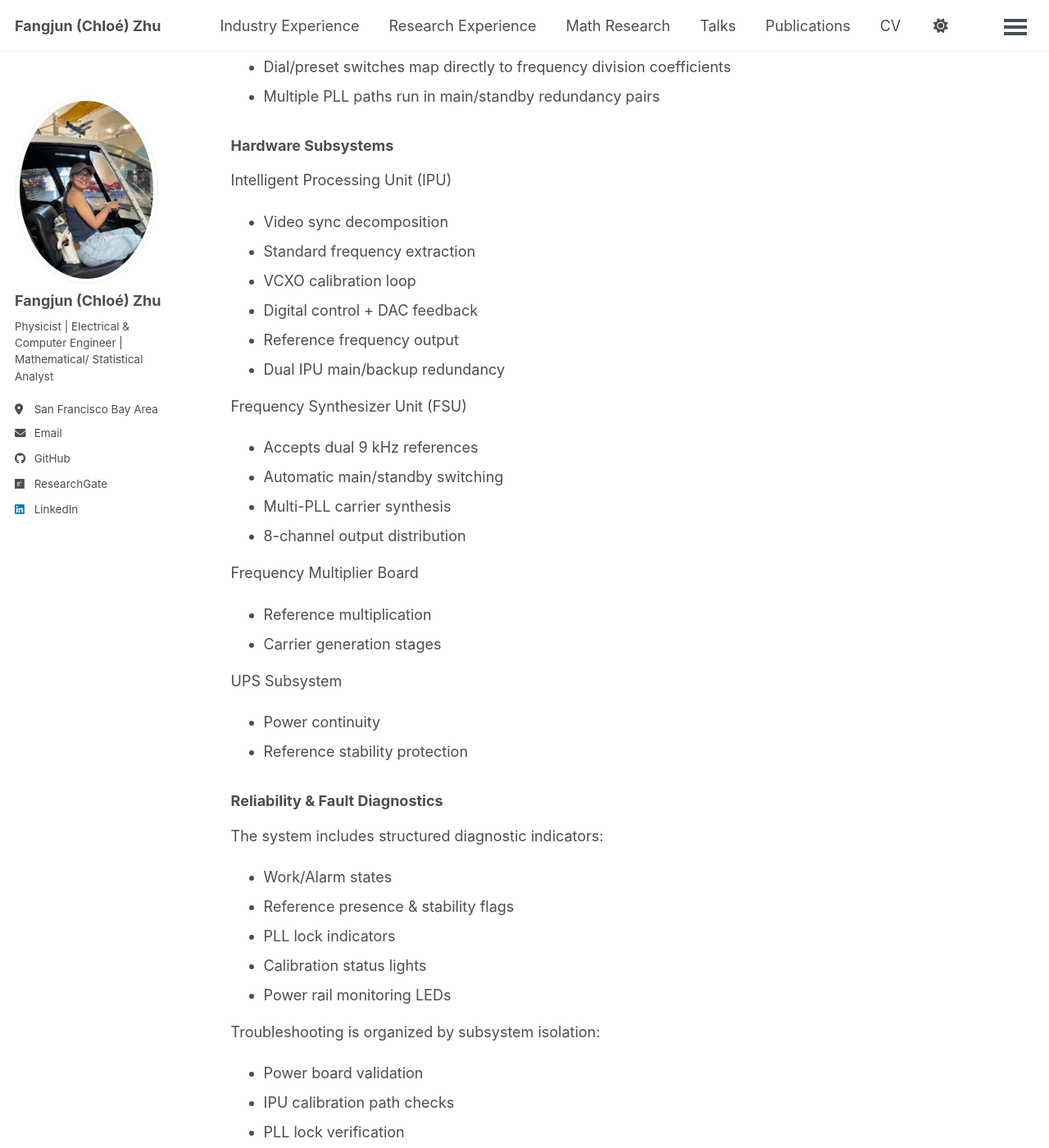
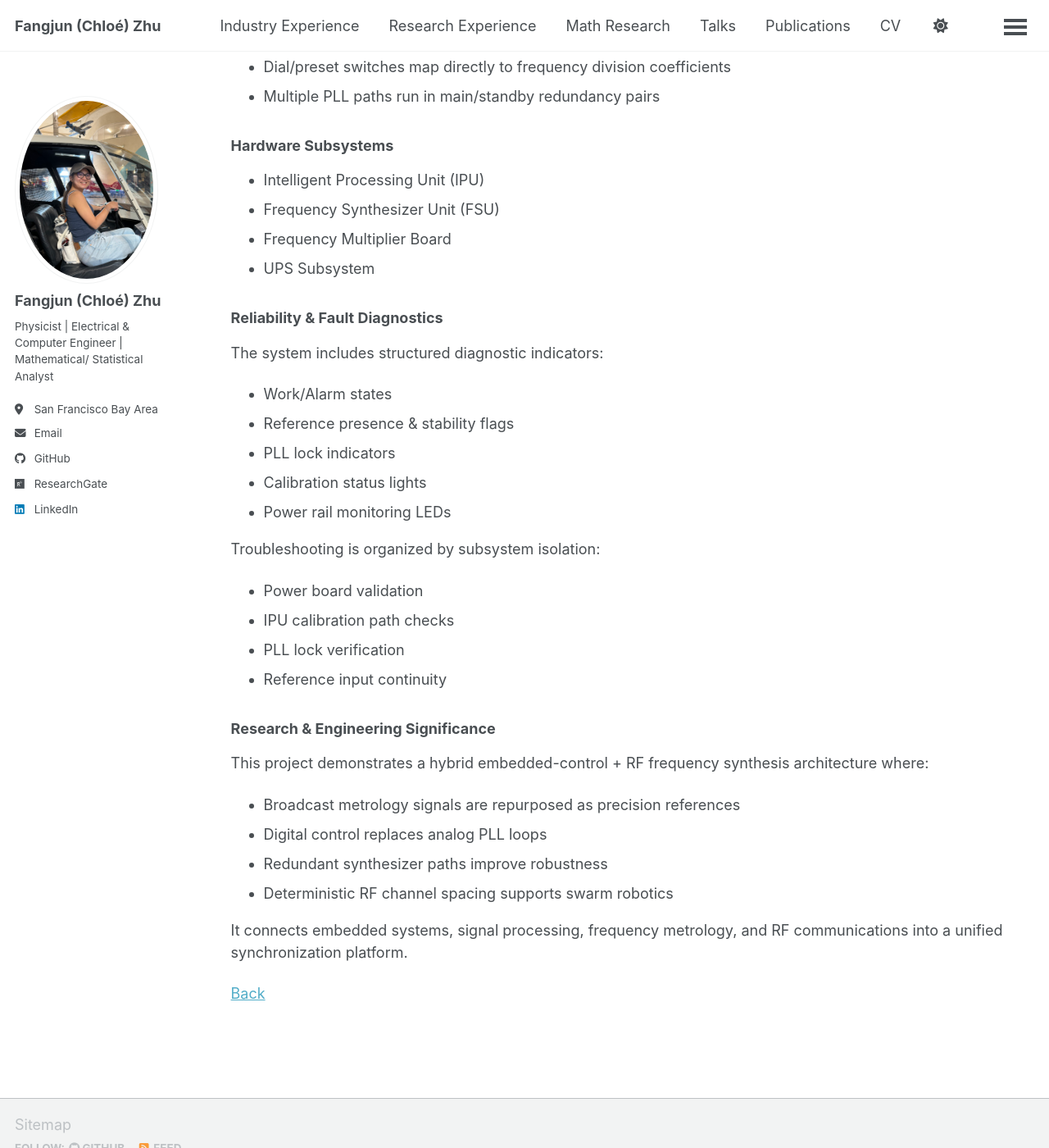
Before and after one commit to ChloeZhu1/ChloeZhu1.github.io, a Jekyll site: the page built from _pages/physics-and-engineering-research.md, in a window 1280 px wide and 1400 px high, scrolled down 7862 px. Shown: the whole window at 82% size. Built offline with Jekyll 4.4.1, drawn with Linux system fonts in a browser that asks for light colours; a script bundle is joined from its source files by our own code; library files that are not in the unit come from our copies.

Commit message:
Update physics-and-engineering-research.md

```diff
--- a/_pages/physics-and-engineering-research.md
+++ b/_pages/physics-and-engineering-research.md
@@ -140,7 +140,7 @@ This project demonstrates:
 
 [Back](https://chloezhu1.github.io/research-experience/#st)
 
-<h2 id="sya">Precise Synchronous Frequency Offset Apparatus for Multi-Robot RF Communication</h2>
+<h2 id="sta">Precise Synchronous Frequency Offset Apparatus for Multi-Robot RF Communication</h2>
 
 ### Reference Signal Extraction & Calibration Method
 
@@ -175,28 +175,10 @@ After VCXO calibration:
 * Multiple PLL paths run in main/standby redundancy pairs
 
 ### Hardware Subsystems
-
-Intelligent Processing Unit (IPU)
-* Video sync decomposition
-* Standard frequency extraction
-* VCXO calibration loop
-* Digital control + DAC feedback
-* Reference frequency output
-* Dual IPU main/backup redundancy
-
-Frequency Synthesizer Unit (FSU)
-* Accepts dual 9 kHz references
-* Automatic main/standby switching
-* Multi-PLL carrier synthesis
-* 8-channel output distribution
-
-Frequency Multiplier Board
-* Reference multiplication
-* Carrier generation stages
-
-UPS Subsystem
-* Power continuity
-* Reference stability protection
+* Intelligent Processing Unit (IPU)
+* Frequency Synthesizer Unit (FSU)
+* Frequency Multiplier Board
+* UPS Subsystem
 
 ### Reliability & Fault Diagnostics
 
@@ -223,4 +205,4 @@ This project demonstrates a hybrid embedded-control + RF frequency synthesis arc
 
 It connects embedded systems, signal processing, frequency metrology, and RF communications into a unified synchronization platform.
 
-[Back](https://chloezhu1.github.io/research-experience/#sya)
+[Back](https://chloezhu1.github.io/research-experience/#sy)
```
